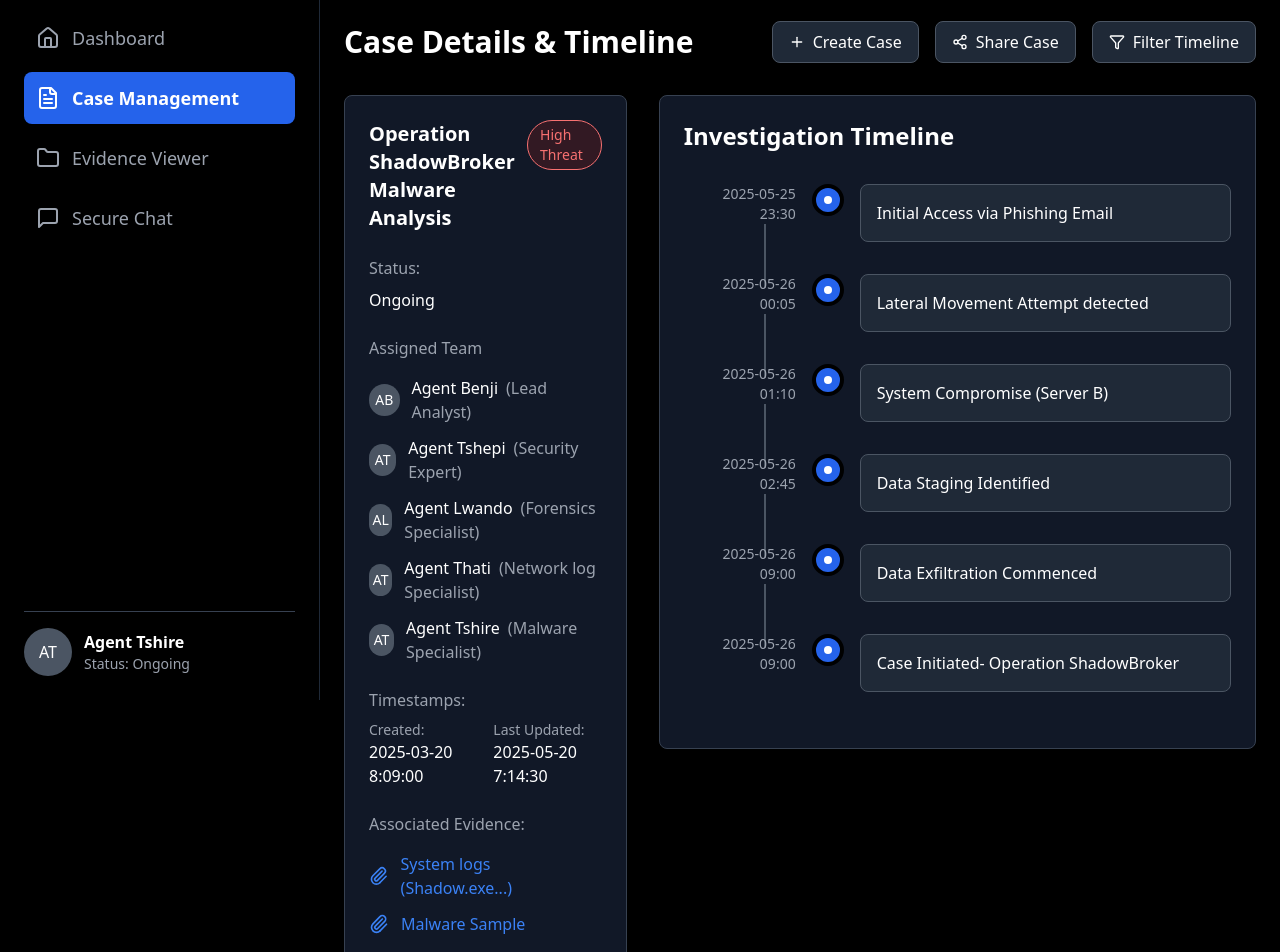
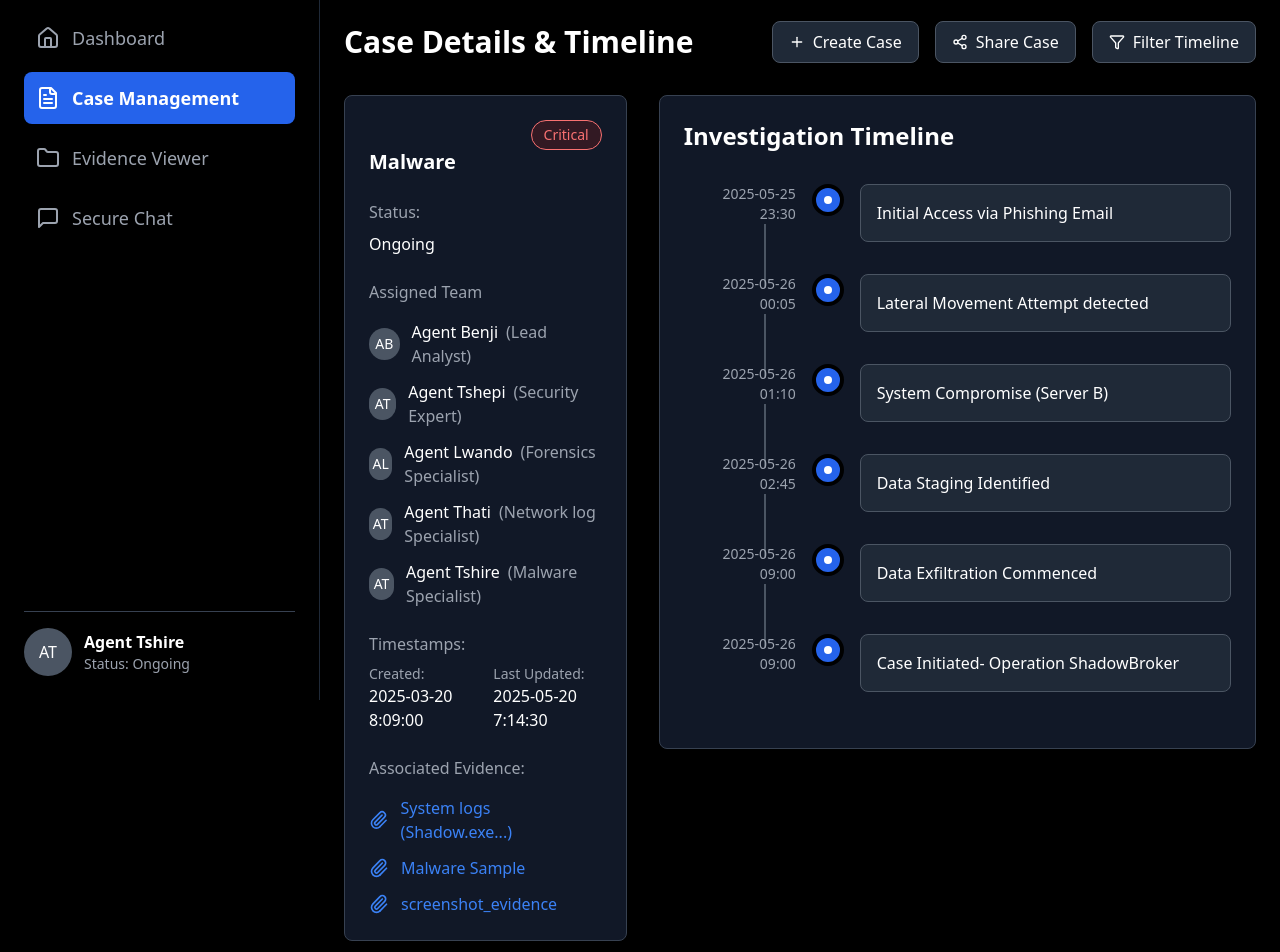
Before and after one commit to COS301-SE-2025/AEGIS, a React (Vite) app in the folder frontend/: page /case-management in a window 1280 px wide. Shown: the part 100-1052 px from the top of the page. Built offline with nearby package versions, Linux system fonts and the light colour scheme.

Commit message:
UI: Modified Page linkings

```diff
--- a/frontend/src/screens/CaseManagementPage/CaseManagementPage.tsx
+++ b/frontend/src/screens/CaseManagementPage/CaseManagementPage.tsx
@@ -61,6 +61,8 @@ export const CaseManagementPage = () => {
   const evidenceItems = [
     { name: "System logs (Shadow.exe...)", id: 1 },
     { name: "Malware Sample", id: 2 },
+    { name: "screenshot_evidence", id: 3 },
+
   ];
 
   return (
@@ -192,10 +194,10 @@ export const CaseManagementPage = () => {
                 {/* Case Title and Threat Level */}
                 <div className="flex justify-between items-start mb-6">
                   <h2 className="text-xl font-bold text-white">
-                    Operation ShadowBroker<br />Malware Analysis
+                    <br />Malware
                   </h2>
                   <span className="bg-red-900/30 text-red-400 border border-red-400 rounded-full px-3 py-1 text-sm">
-                    High Threat
+                    Critical
                   </span>
                 </div>
 
@@ -244,7 +246,11 @@ export const CaseManagementPage = () => {
 
                 {/* Associated Evidence */}
                 <div>
-                  <h3 className="text-gray-400 mb-4">Associated Evidence:</h3>
+              <Link to="/evidence-viewer" className="block">
+                <h3 className="text-gray-400 mb-4 hover:text-gray-300 cursor-pointer transition-colors">
+                  Associated Evidence:
+                </h3>
+              </Link>
                   <div className="space-y-3">
                     {evidenceItems.map((item) => (
                       <div key={item.id} className="flex items-center gap-3">
--- a/frontend/src/screens/DashboardPage/DashboardPage.tsx
+++ b/frontend/src/screens/DashboardPage/DashboardPage.tsx
@@ -462,9 +462,11 @@ export const DashBoardPage = () => {
               className="w-full h-3 bg-gray-800 mb-3 [&>div]:bg-green-500"
               />
 
-              <button className="bg-[#633ae8] text-white text-sm px-14 py-2 rounded hover:bg-gray-800">
-                View Details
-              </button>
+              <Link to="/case-management">
+                <button className="bg-[#633ae8] text-white text-sm px-14 py-2 rounded hover:bg-gray-800">
+                  View Details
+                </button>
+              </Link>
             </div>
           ))}
         </div>
```
